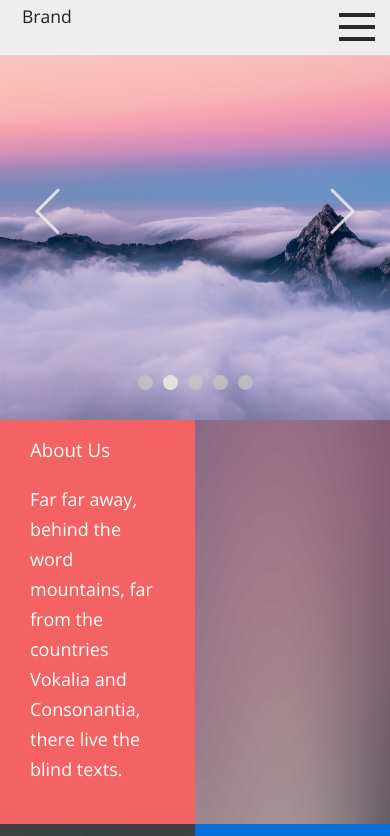
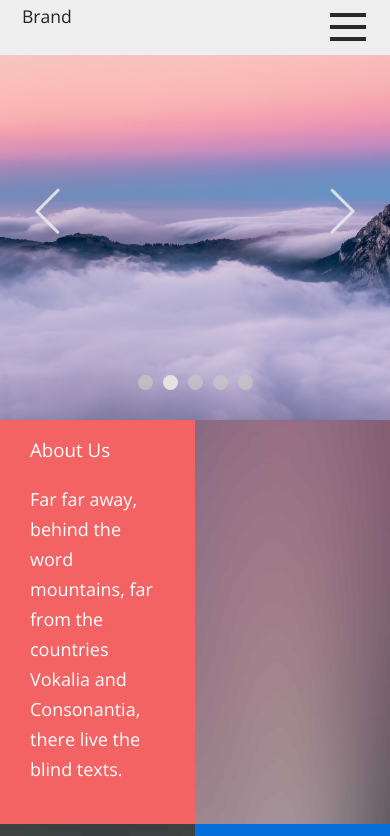
Before and after one commit to AbidAlWassie/Responsive-Web-Design1, a plain HTML site: page index.html in a window 390 px wide. Shown: the top 836 px of the page. Drawn offline with nearby package versions, Linux system fonts and the light colour scheme; files whose address does not match are found by name.

Commit message:
fixed some bugs

```diff
--- a/css/media-queries.css
+++ b/css/media-queries.css
@@ -1,3 +1,12 @@
+@media screen and (max-width: 560px) {
+  .carousel-container, .container-features-section1, .container-section-services1, .project-portfolio, .pricingTable, .section-img-med, .f-section2 {
+    display: grid;
+    grid-template-columns: 1fr;
+    width: 100% !important;
+  }
+
+}
+
 @media screen and (min-width: 1400px) {
   .slide-content {
     /* height: 700px; */
--- a/css/style.css
+++ b/css/style.css
@@ -332,10 +332,14 @@ button {
   position: fixed;
   top: 0;
   z-index: 3;
-  width: 100%;
+  width: 100% !important;
   height: 55px;
   padding: 20px 10px;
   background: rgba(39, 39, 39, 0);
+}
+
+.navbar .menu-btn {
+  position: absolute;
 }
 
 
@@ -1260,6 +1264,7 @@ footer #form-subscribe input[type="submit"] {
 /* mobile view */
 @media screen and (max-width: 770px) {
   .navbar {
+    width: 92.6vw !important;
     height: 55px;
     position: fixed;
     z-index: 5;
@@ -1276,7 +1281,6 @@ footer #form-subscribe input[type="submit"] {
 
   .navbar .menu-btn {
     display: block;
-    position: fixed;
     margin: auto 0 auto auto;
   }
   .navbar a:not(.brand) {
```
